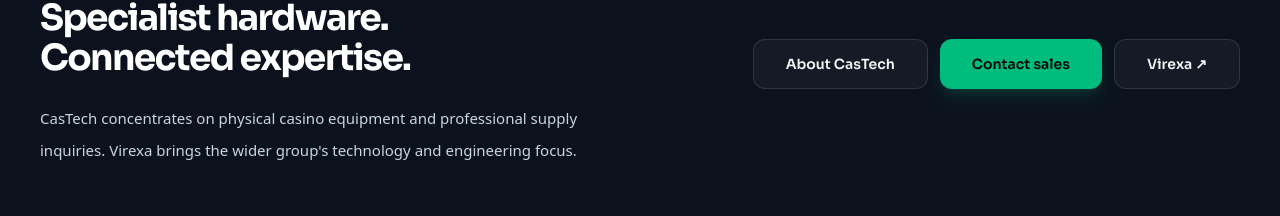
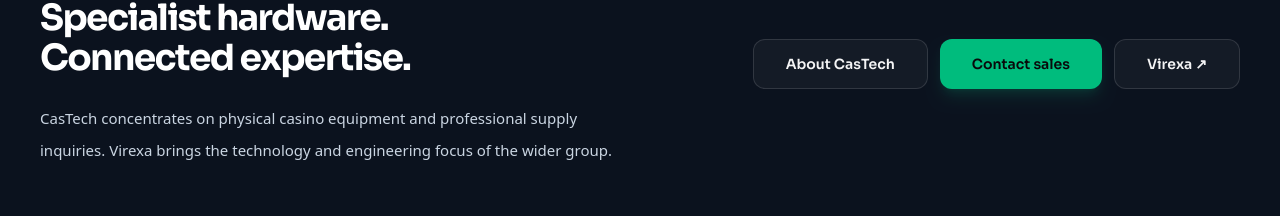
Before and after one commit to blldrmz/castech-site, a Next.js app: page / in a window 1280 px wide. Shown: the part 2012-2228 px from the top of the page. Built offline with nearby package versions, Linux system fonts and the light colour scheme.

Commit message:
Fix JSX lint issue in CasTech EQ homepage copy

```diff
--- a/src/components/HomeLanding.tsx
+++ b/src/components/HomeLanding.tsx
@@ -95,7 +95,7 @@
           <div>
             <p className="castech-eyebrow">A Virexa AI Technologies division</p>
             <h2 className="mt-5 font-heading text-3xl font-bold tracking-[-0.045em] text-white sm:text-4xl">Specialist hardware.<br/>Connected expertise.</h2>
-            <p className="mt-6 max-w-xl text-[15px] leading-8 text-slate-300">CasTech concentrates on physical casino equipment and professional supply inquiries. Virexa brings the wider group's technology and engineering focus.</p>
+            <p className="mt-6 max-w-xl text-[15px] leading-8 text-slate-300">CasTech concentrates on physical casino equipment and professional supply inquiries. Virexa brings the technology and engineering focus of the wider group.</p>
           </div>
           <div className="flex flex-wrap gap-3 lg:justify-end">
             <Link href="/about" className="castech-btn-secondary">About CasTech</Link>
```
